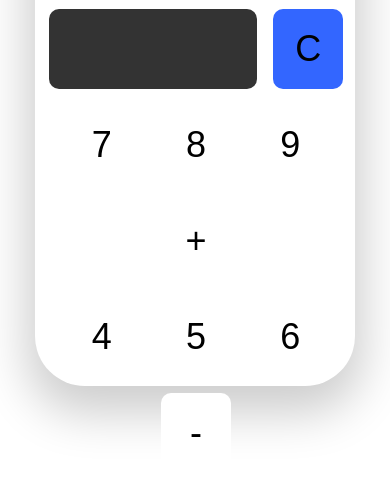
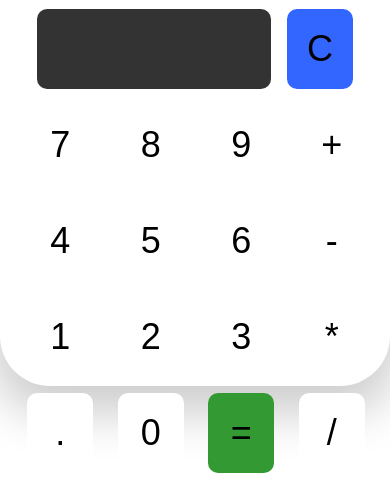
Before and after one commit to BBSBEC/calculator, a plain HTML site: page index.html in a window 390 px wide. Shown: the part 160-640 px from the top of the page. Drawn offline with Linux system fonts and the light colour scheme.

Commit message:
fix mobile compatibility

```diff
--- a/style.css
+++ b/style.css
@@ -24,7 +24,6 @@ body{
     background-color: white;
     box-shadow: 0 1.2rem 3rem 0.5rem rgba(0,0,0,0.2);
     height: 31rem;
-    width: 20rem;
     display: inline-block;
     border-radius: 50px;
     margin-top: 50px;
@@ -32,16 +31,18 @@ body{
 .input{
     width: 100%;
     height: 100%;
+    margin: 0px;
 }
 .input #display{
     background-color: #333333;
-    width: 65%;
+    width: 60%;
+    margin-left: 0px;
 
 }
 input{
     cursor: pointer;
     font-size: 150%;
-    width: 70px;
+    width: 17%;
     height: 80px;
     margin:8px 8px 8px 10px;
     border-radius: 10px;
@@ -50,6 +51,7 @@ input{
 }
 .input #cnl{
     margin-left: 2px;
+    margin-right: 0px;
     background-color: #3366ff;
 }
 .btn--dark{
```
